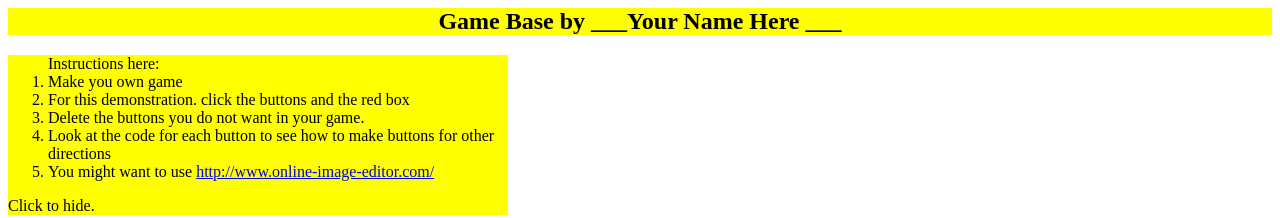
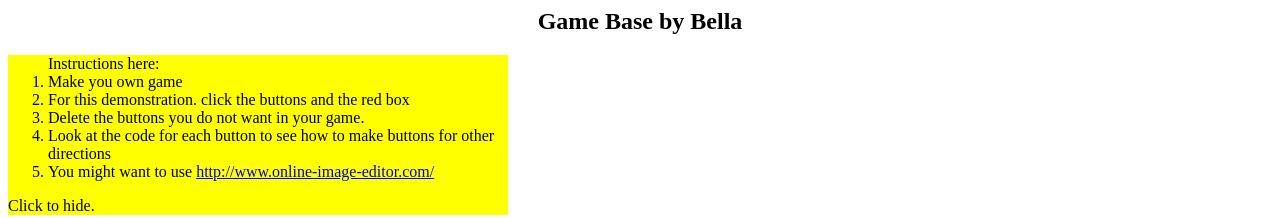
Before and after one commit to IsabellaLoftsgard/game-dev-2018, a plain HTML site: page T4A01-Game-Template-Bella.html in a window 1280 px wide. Shown: the top 218 px of the page. Drawn offline with Linux system fonts and the light colour scheme.

Commit message:
Update T4A01-Game-Template-Bella.html

```diff
--- a/T4A01-Game-Template-Bella.html
+++ b/T4A01-Game-Template-Bella.html
@@ -220,7 +220,7 @@ myBgObject = eval('document.body');
 
 </script>
 
-<h2 align=center style="background-color:yellow"> Game Base by ___Your Name Here ___</h2>
+<h2 align=center style="background-color:light blue"> Game Base by Bella</h2>
 
 <!-- ******************** Some instructions that magically disappear ************************** -->
 
```
